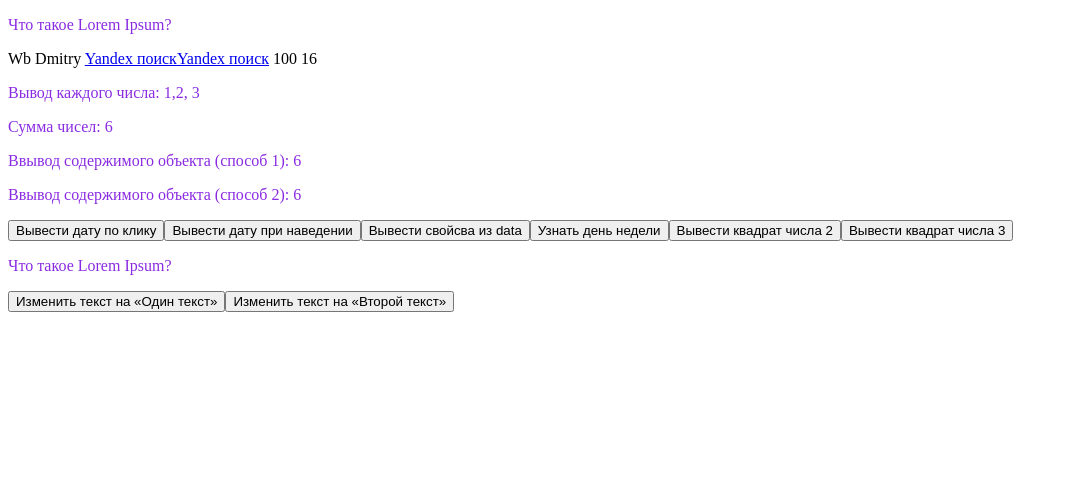
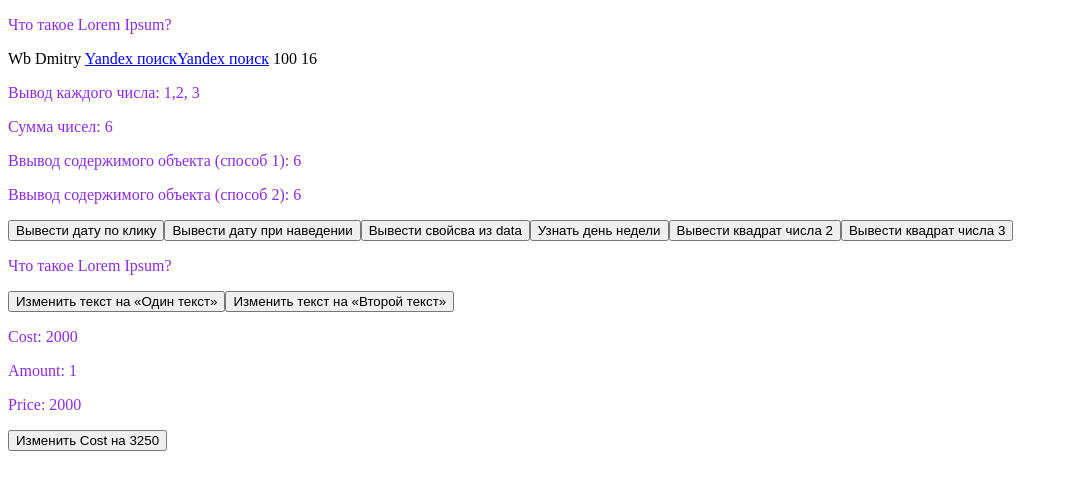
Before and after one commit to WbDmitry/vue3-training, a Vue app: page / in a window 1280 px wide. Shown: the top 490 px of the page, without its empty margins (0-1068 px from the left). Built offline with nearby package versions, Linux system fonts and the light colour scheme.

Commit message:
Добавил свойства и вывел в представление

```diff
--- a/src/App.vue
+++ b/src/App.vue
@@ -11,9 +11,18 @@ export default {
 			num2: 6,
 			arr: [1, 2, 3],
 			obj: { x: 1, y: 2, z: 3 },
-			textParagraph: 'Что такое Lorem Ipsum?'
+			textParagraph: 'Что такое Lorem Ipsum?',
+			cost: 2000,
+			amount: 1,
 		}
 	},
+
+	computed: {
+		price: function () {
+			return this.cost * this.amount
+		}
+	},
+
 	methods: {
 		getCurrentDate: function () {
 			let currentDate = new Date();
@@ -82,6 +91,12 @@ export default {
 	<p>{{ textParagraph }}</p>
 	<button @click="switchTextP('Один текст')">Изменить текст на «Один текст»</button>
 	<button @click="switchTextP('Второй текст')">Изменить текст на «Второй текст»</button>
+
+	<p>Cost: {{ cost }}</p>
+	<p>Amount: {{ amount }}</p>
+	<p>Price: {{ price }}</p>
+	<button>Изменить Cost на 3250</button>
+
 </template>
 
 <style>
```
